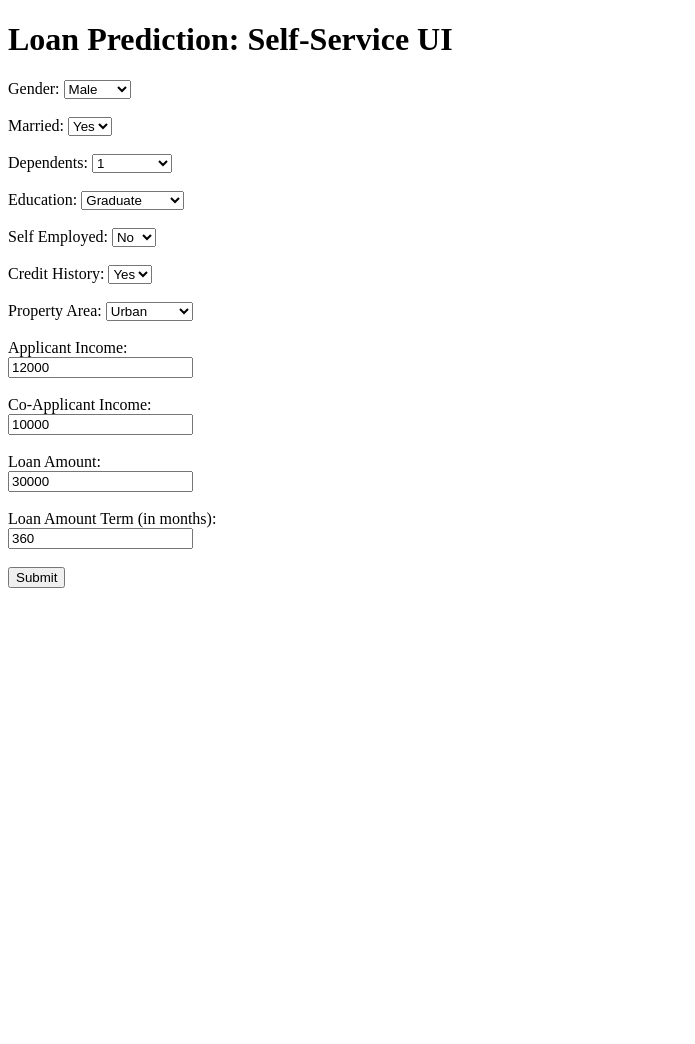
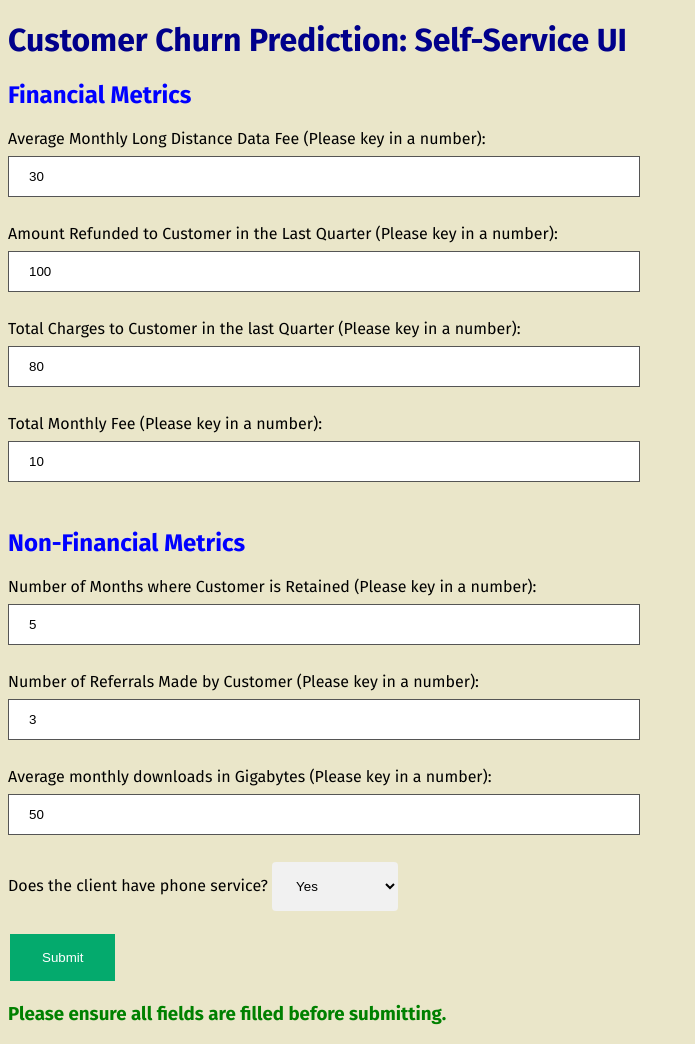
Before and after one commit to jiahonglaw/AI300_Projects, a Flask app: page / in a window 1280 px wide. Shown: the whole page, without its empty margins (0-695 px from the left). Before the commit the page ends 588 px from the top, so only its background shows below. Run offline with Flask 3, Linux system fonts and the light colour scheme.

Commit message:
Uploading near completed draft of notebook with initial model.

```diff
--- a/src/app.py
+++ b/src/app.py
@@ -3,27 +3,32 @@ from model import Model
 
 
 app = Flask(__name__)
+## Method 1: HTML
 
 @app.route('/', methods=['GET', 'POST'])
 def home():
     if request.method == 'POST':
-        gender = request.form['gender']
-        married = request.form['married']
-        dependents = int(request.form['dependents'] or 0)
-        education = request.form['education']
-        self_employed = request.form['self_employed']
-        applicant_income = float(request.form['applicant_income'] or 0)
-        coapplicant_income = float(request.form['coapplicant_income'] or 0)
-        loan_amount = float(request.form['loan_amount'] or 0)
-        loan_amount_term = float(request.form['loan_amount_term'] or 0)
-        credit_history = float(request.form['credit_history'] or 0)
-        property_area = request.form['property_area']
-        total_income = applicant_income + coapplicant_income
-        loan_amt_income_ratio = loan_amount / total_income
+        tenure_months = int(request.form['tenure_months'])
+        total_monthly_fee = int(request.form['total_monthly_fee'])
+        avg_long_distance_fee_monthly = int(request.form['avg_long_distance_fee_monthly'])
+        total_refunds = int(request.form['total_refunds'])
+        num_referrals = int(request.form['num_referrals'])
+        total_charges_quarter = float(request.form['total_charges_quarter'] or 0)
+        has_phone_service = float(request.form['has_phone_service'] or 0)
+        avg_gb_download_monthly = float(request.form['avg_gb_download_monthly'] or 0)
+        ## loan_amount_term = float(request.form['loan_amount_term'] or 0)
+        # credit_history = float(request.form['credit_history'] or 0)
+        # property_area = request.form['property_area']
+        # total_income = applicant_income + coapplicant_income
+        # loan_amt_income_ratio = loan_amount / total_income
+
+        print([avg_long_distance_fee_monthly,total_refunds,tenure_months,num_referrals,total_charges_quarter,total_monthly_fee,has_phone_service,avg_gb_download_monthly])
 
         # Make the prediction
-        model_inputs = [gender, married, dependents, education, self_employed, applicant_income, coapplicant_income, loan_amount, loan_amount_term, credit_history, property_area, total_income, loan_amt_income_ratio]
+        model_inputs = [avg_long_distance_fee_monthly,total_refunds,tenure_months,num_referrals,total_charges_quarter,total_monthly_fee,has_phone_service,avg_gb_download_monthly]
         prediction = Model().predict(model_inputs)
+        print(model_inputs)
+        print(prediction)
 
         # Return the result along with the form
         return render_template('home.html', prediction=prediction)
@@ -31,6 +36,35 @@ def home():
     # If it's a GET request, just render the form
     return render_template('home.html')
 
+## Method 2: Json API Predict
+
+@app.route('/api/predict', methods=['POST'])
+def predict():
+    request_data = request.get_json()
+    print(request_data)
+
+    tenure_months = int(request_data['tenure_months'])
+    total_monthly_fee = int(request_data['total_monthly_fee'])
+    avg_long_distance_fee_monthly = int(request_data['avg_long_distance_fee_monthly'])
+    total_refunds = int(request_data['total_refunds'])
+    num_referrals = int(request_data['num_referrals'])
+    total_charges_quarter = float(request_data['total_charges_quarter'] or 0)
+    has_phone_service = float(request_data['has_phone_service'] or 0)
+    avg_gb_download_monthly = float(request_data['avg_gb_download_monthly'] or 0)
+
+    model_inputs = [avg_long_distance_fee_monthly,total_refunds,tenure_months,num_referrals,total_charges_quarter,total_monthly_fee,has_phone_service,avg_gb_download_monthly]
+
+    prediction = Model().predict(model_inputs)
+    print(model_inputs)
+    print(prediction)
+
+
+    return {'prediction': prediction}
+
 
 if __name__ == '__main__':
     app.run(debug=True)
+
+
+if __name__ == '__main__':
+    app.run(debug=True)
--- a/src/model.py
+++ b/src/model.py
@@ -12,4 +12,4 @@ class Model:
 
     def predict(self, input_features):
         probability = self.model.predict_proba(input_features)[1]
-        return 1 if probability > self.threshold else 0
+        return probability
--- /dev/null
+++ b/src/static/css/style.css
@@ -0,0 +1,14 @@
+h1 {
+    color:darkblue;
+    font: "Fira Sans", normal
+}
+
+h2 {
+    color: blue;
+    font: "Fira Sans", normal
+}
+
+h3 {
+    color:green;
+    font: "Fira Sans", normal
+}
--- a/src/templates/home.html
+++ b/src/templates/home.html
@@ -1,82 +1,97 @@
 <!DOCTYPE html>
 <html>
 <head>
-    <title>Loan Prediction</title>
+    <title>Customer Churn Prediction</title>
+    <link type="text/css" rel="stylesheet" href="{{ url_for('static', filename='css/style.css') }}" />
+    <link rel="preconnect" href="https://fonts.googleapis.com">
+    <link rel="preconnect" href="https://fonts.gstatic.com" crossorigin>
+    <link href="https://fonts.googleapis.com/css2?family=Fira+Sans:ital,wght@0,100;0,200;0,300;0,400;0,500;0,600;0,700;0,800;0,900;1,100;1,200;1,300;1,400;1,500;1,600;1,700;1,800;1,900&display=swap" rel="stylesheet">
+    <style>
+        input[type=submit] {
+          background-color: #04AA6D;
+          border: none;
+          color: white;
+          padding: 16px 32px;
+          text-decoration: none;
+          margin: 4px 2px;
+          cursor: pointer;
+        }
+        input[type=int] {
+            width: 50%;
+            padding: 12px 20px;
+            margin: 8px 0;
+            box-sizing: border-box;
+            border: 1px solid #555;
+            outline: none;
+        }
+        input[type=int]:focus {
+            background-color: lightblue;
+        }
+        select {
+            width: 10%;
+            padding: 16px 20px;
+            border: none;
+            border-radius: 4px;
+            background-color: #f1f1f1;
+        }
+        body {
+            background-color: rgb(234, 230, 201);
+            font-family: "Fira Sans", sans-serif;
+        }
+        div {
+            background-color: rgb(255, 255, 255);
+        }
+        .p3 {
+            font-family: "Fira Sans", sans-serif;
+        }
+        </style>
+
 </head>
 <body>
-    <h1>Loan Prediction: Self-Service UI</h1>
+    <h1>Customer Churn Prediction: Self-Service UI</h1>
     <form method="POST">
+      <h2>Financial Metrics</h2>
 
-        <label for="gender">Gender:</label>
-        <select name="gender" id="gender">
+        <label for="avg_long_distance_fee_monthly">Average Monthly Long Distance Data Fee  (Please key in a number):</label><br>
+        <input type="int" value=30 name="avg_long_distance_fee_monthly"><br><br>
+
+        <label for="total_refunds">Amount Refunded to Customer in the Last Quarter (Please key in a number):</label><br>
+        <input type="int" value=100 name="total_refunds"><br><br>
+
+        <label for="total_charges_quarter">Total Charges to Customer in the last Quarter (Please key in a number):</label><br>
+        <input type="int" value=80 name="total_charges_quarter"><br><br>
+
+        <label for="total_monthly_fee">Total Monthly Fee (Please key in a number):</label><br>
+        <input type="int" value=10 name="total_monthly_fee"><br><br>
+
+
+        <h2>Non-Financial Metrics</h2>
+
+        <label for="tenure_months">Number of Months where Customer is Retained (Please key in a number):</label><br>
+        <input type="int" value=5 name="tenure_months"><br><br>
+
+        <label for="num_referrals">Number of Referrals Made by Customer (Please key in a number):</label><br>
+        <input type="int" value=3 name="num_referrals"><br><br>
+
+        <label for="avg_gb_download_monthly">Average monthly downloads in Gigabytes (Please key in a number):</label><br>
+        <input type="int" value=50 name="avg_gb_download_monthly"><br><br>
+
+        <label for="has_phone_service">Does the client have phone service?</label>
+        <select name="has_phone_service" id="has_phone_servicen">
           <option value=""></option>
-          <option value="Male" selected="selected">Male</option>
-          <option value="Female">Female</option>
+          <option value=1 selected>Yes</option>
+          <option value=0>No</option>
         </select><br><br>
-
-        <label for="married">Married:</label>
-        <select name="married" id="married">
-          <option value=""></option>
-          <option value="Yes" selected="selected">Yes</option>
-          <option value="No">No</option>
-        </select><br><br>
-
-        <label for="dependents">Dependents:</label>
-        <select name="dependents" id="dependents">
-          <option value=""></option>
-          <option value="1" selected="selected">1</option>
-          <option value="2">2</option>
-          <option value="3">3 or more</option>
-        </select><br><br>
-
-        <label for="education">Education:</label>
-        <select name="education" id="education">
-          <option value=""></option>
-          <option value="Graduate" selected="selected">Graduate</option>
-          <option value="Not Graduate">Not Graduate</option>
-        </select><br><br>
-
-        <label for="self_employed">Self Employed:</label>
-        <select name="self_employed" id="self_employed">
-          <option value=""></option>
-          <option value="Yes">Yes</option>
-          <option value="No" selected="selected">No</option>
-        </select><br><br>
-
-        <label for="credit_history">Credit History:</label>
-        <select name="credit_history" id="credit_history">
-          <option value=""></option>
-          <option value="1" selected="selected">Yes</option>
-          <option value="0">No</option>
-        </select><br><br>
-
-        <label for="property_area">Property Area:</label>
-        <select name="property_area" id="property_area">
-          <option value=""></option>
-          <option value="Urban" selected="selected">Urban</option>
-          <option value="Semiurban">Semiurban</option>
-          <option value="Rural">Rural</option>
-        </select><br><br>
-
-        <label for="applicant_income">Applicant Income:</label><br>
-        <input type="text" value="12000" name="applicant_income"><br><br>
-
-        <label for="applicant_income">Co-Applicant Income:</label><br>
-        <input type="text" value="10000" name="coapplicant_income"><br><br>
-
-        <label for="loan_amount">Loan Amount:</label><br>
-        <input type="text" value="30000" name="loan_amount"><br><br>
-
-        <label for="loan_amount_term">Loan Amount Term (in months):</label><br>
-        <input type="text" value="360" name="loan_amount_term"><br><br>
 
         <input type="submit" value="Submit">
     </form>
 
-    {% if prediction and prediction == 1 %}
-        <h2>Predicted Loan Outcome: Approved.</h2>
-    {% elif prediction and prediction == 0 %}
-        <h2>Predicted Loan Outcome: Rejected.</h2>
+    {% if prediction and prediction > 0.5 %}
+        <h3>Outcome: Customer is likely to churn, consider measures. Prediction: {{ prediction }}</h3>
+    {% elif prediction and prediction > 0 %}
+        <h3>Outcome: Unlikely to churn, continue monitoring. Prediction: {{ prediction }}</h3>
+    {% else %}
+        <h3>Please ensure all fields are filled before submitting.</h3>
     {% endif %}
 </body>
 </html>
```
Also changed, not shown: requirements.txt (+5 -2 lines), README.md, 6 other files.
